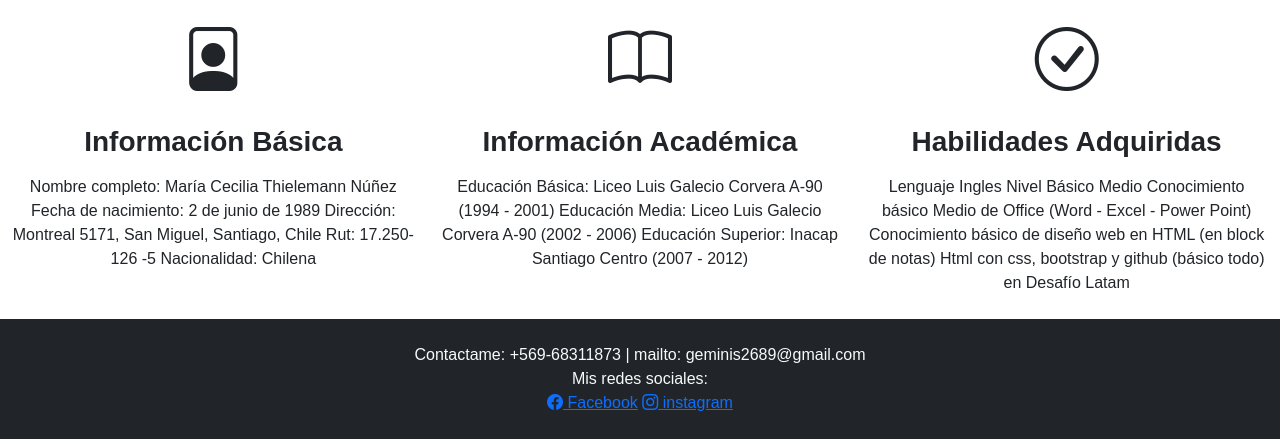
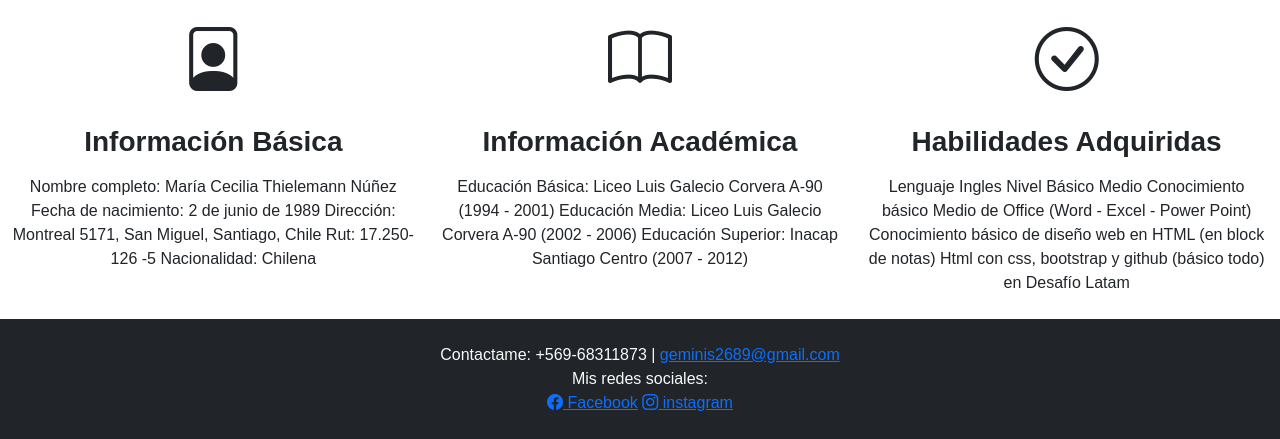
Before and after one commit to CeciliaTh/ceciliath.github.io1primero, a plain HTML site: page index.html in a window 1280 px wide. Shown: the part 401-840 px from the top of the page. Drawn offline with nearby package versions, Linux system fonts and the light colour scheme.

Commit message:
Agregué mailto en cv principal, en footer

```diff
--- a/index.html
+++ b/index.html
@@ -139,7 +139,7 @@
         <a name="footer"></a>
         <footer class="bg-dark text-center text-light p-4 mt-2">
             <a name="footer"></a>
-            <p class="mb-0">Contactame: +569-68311873 | mailto: geminis2689@gmail.com</p>
+            <p class="mb-0">Contactame: +569-68311873 | <a href="mailto:geminis2689@gmail.com">geminis2689@gmail.com</a></p>
             <p class="mb-0">Mis redes sociales:</p>
             <a href="https://www.facebook.com/Cecilia.Thielemann"><i class="bi bi-facebook"></i> Facebook</a>
             <a href="https://www.instagram.com/geminis2689/"><i class="bi bi-instagram"></i> instagram</a>
```
